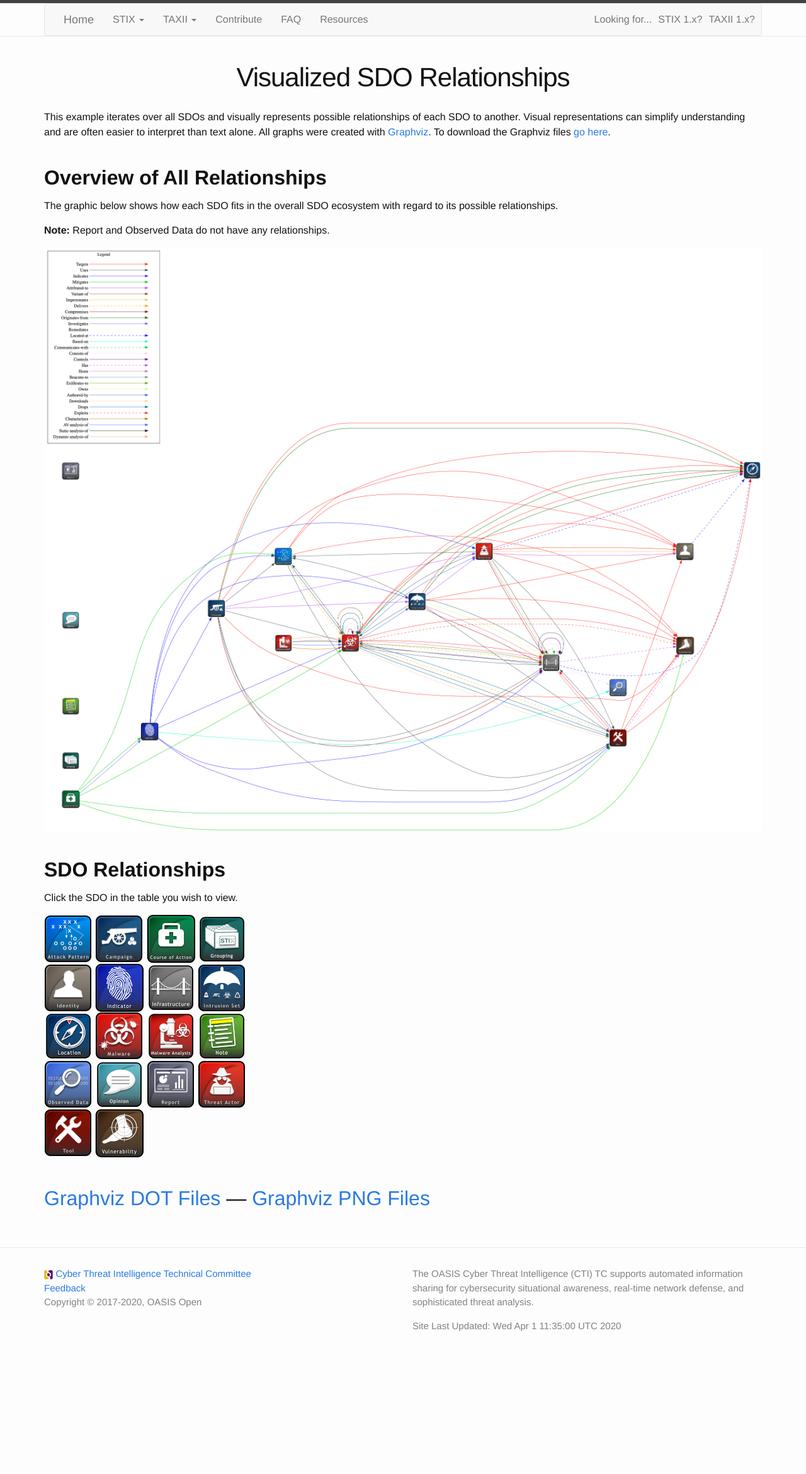
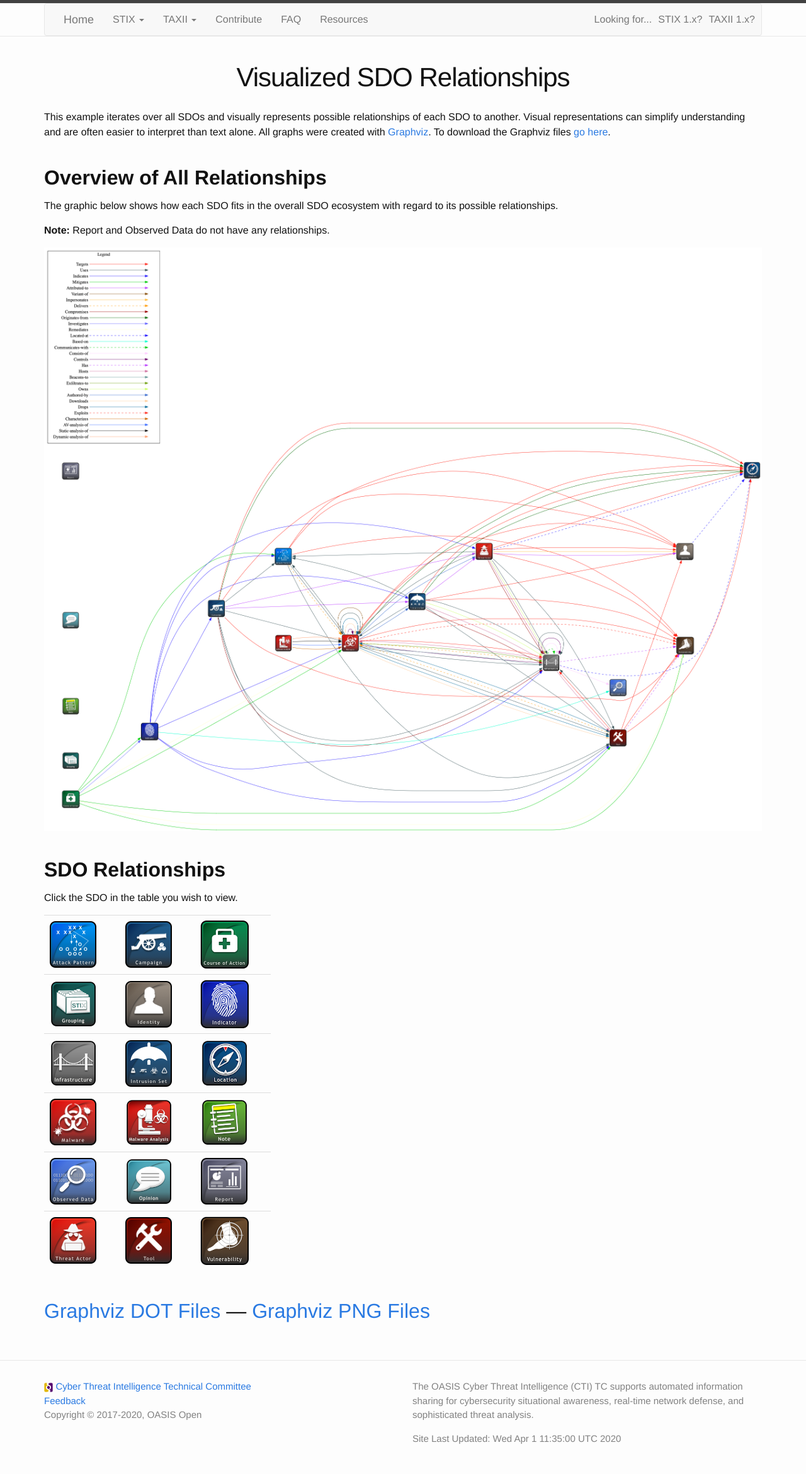
Before and after one commit to oasis-open/cti-documentation, a Jekyll site: the page built from examples/visualized-sdo-relationships.md, in a window 1280 px wide. Shown: the whole page at 63% size. Built offline with Jekyll 4.4.1, drawn with Linux system fonts in a browser that asks for light colours; before the commit the page ends 2162 px from its top, so only the background shows below that.

Commit message:
Fix relationships table

```diff
--- a/examples/visualized-sdo-relationships.md
+++ b/examples/visualized-sdo-relationships.md
@@ -25,24 +25,13 @@ Click the SDO in the table you wish to view.
     <div class="col-md-4" markdown="1">
 
 {: .table }
-![Attack Pattern]({{ site.baseurl }}/img/icons/attack_pattern.png){: .relationshipIcon data-tag="Attack_Pattern"}
-![Campaign]({{ site.baseurl }}/img/icons/campaign.png){: .relationshipIcon data-tag="Campaign"}
-![Course of Action]({{ site.baseurl }}/img/icons/course_of_action.png){: .relationshipIcon data-tag="Course_of_Action"}
-![Grouping]({{ site.baseurl }}/img/icons/grouping.png){: .relationshipIcon data-tag="Grouping"}
-![Identity]({{ site.baseurl }}/img/icons/identity.png){: .relationshipIcon data-tag="Identify"}
-![Indicator]({{ site.baseurl }}/img/icons/indicator.png){: .relationshipIcon data-tag="Indicator"}
-![Infrastructure]({{ site.baseurl }}/img/icons/infrastructure.png){: .relationshipIcon data-tag="Infrastructure"}
-![Intrusion Set]({{ site.baseurl }}/img/icons/intrusion_set.png){: .relationshipIcon data-tag="Intrusion_Set"}
-![Location]({{ site.baseurl }}/img/icons/location.png){: .relationshipIcon data-tag="Location"}
-![Malware]({{ site.baseurl }}/img/icons/malware.png){: .relationshipIcon data-tag="Malware"}
-![Malware Analysis]({{ site.baseurl }}/img/icons/malware_analysis.png){: .relationshipIcon data-tag="Malware_Analysis"}
-![Note]({{ site.baseurl }}/img/icons/note.png){: .relationshipIcon data-tag="Note"}
-![Observed Data]({{ site.baseurl }}/img/icons/observed_data.png){: .relationshipIcon data-tag="Observed_Data"}
-![Opinion]({{ site.baseurl }}/img/icons/opinion.png){: .relationshipIcon data-tag="Opinion"}
-![Report]({{ site.baseurl }}/img/icons/report.png){: .relationshipIcon data-tag="Report"}
-![Threat Actor]({{ site.baseurl }}/img/icons/threat_actor.png){: .relationshipIcon data-tag="Threat_Actor"}
-![Tool]({{ site.baseurl }}/img/icons/tool.png){: .relationshipIcon data-tag="Tool"}
-![Vulnerability]({{ site.baseurl }}/img/icons/vulnerability.png){: .relationshipIcon data-tag="Vulnerability"}
+| ![Attack Pattern]({{ site.baseurl }}/img/icons/attack_pattern.png){: .relationshipIcon data-tag="Attack_Pattern"} | ![Campaign]({{ site.baseurl }}/img/icons/campaign.png){: .relationshipIcon data-tag="Campaign"} | ![Course of Action]({{ site.baseurl }}/img/icons/course_of_action.png){: .relationshipIcon data-tag="Course_of_Action"} |
+| ![Grouping]({{ site.baseurl }}/img/icons/grouping.png){: .relationshipIcon data-tag="Grouping"} | ![Identity]({{ site.baseurl }}/img/icons/identity.png){: .relationshipIcon data-tag="Identify"} | ![Indicator]({{ site.baseurl }}/img/icons/indicator.png){: .relationshipIcon data-tag="Indicator"} |
+| ![Infrastructure]({{ site.baseurl }}/img/icons/infrastructure.png){: .relationshipIcon data-tag="Infrastructure"} | ![Intrusion Set]({{ site.baseurl }}/img/icons/intrusion_set.png){: .relationshipIcon data-tag="Intrusion_Set"} | ![Location]({{ site.baseurl }}/img/icons/location.png){: .relationshipIcon data-tag="Location"} |
+| ![Malware]({{ site.baseurl }}/img/icons/malware.png){: .relationshipIcon data-tag="Malware"} | ![Malware Analysis]({{ site.baseurl }}/img/icons/malware_analysis.png){: .relationshipIcon data-tag="Malware_Analysis"} | ![Note]({{ site.baseurl }}/img/icons/note.png){: .relationshipIcon data-tag="Note"} |
+| ![Observed Data]({{ site.baseurl }}/img/icons/observed_data.png){: .relationshipIcon data-tag="Observed_Data"} | ![Opinion]({{ site.baseurl }}/img/icons/opinion.png){: .relationshipIcon data-tag="Opinion"} | ![Report]({{ site.baseurl }}/img/icons/report.png){: .relationshipIcon data-tag="Report"} |
+| ![Threat Actor]({{ site.baseurl }}/img/icons/threat_actor.png){: .relationshipIcon data-tag="Threat_Actor"} | ![Tool]({{ site.baseurl }}/img/icons/tool.png){: .relationshipIcon data-tag="Tool"} | ![Vulnerability]({{ site.baseurl }}/img/icons/vulnerability.png){: .relationshipIcon data-tag="Vulnerability"} |
+
 </div>
 
 <div class="col-md-8 text-center">
```
